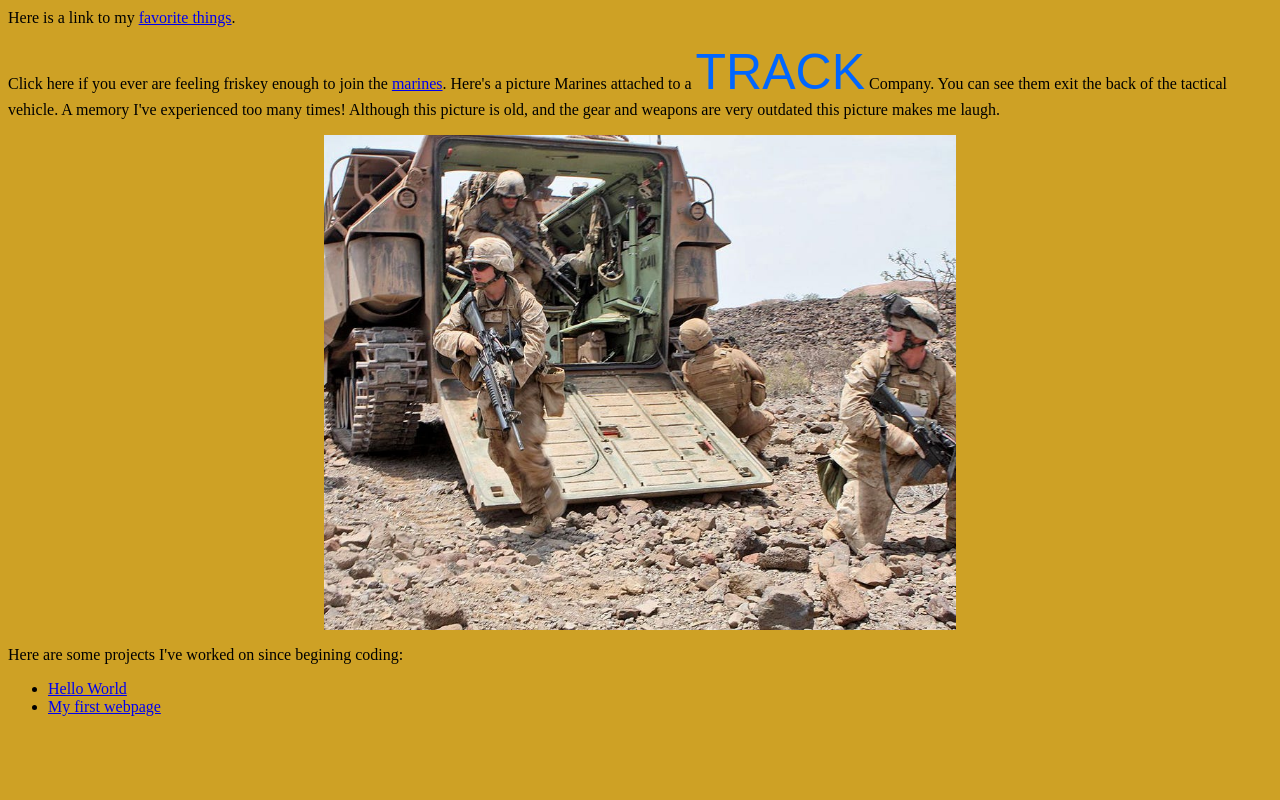
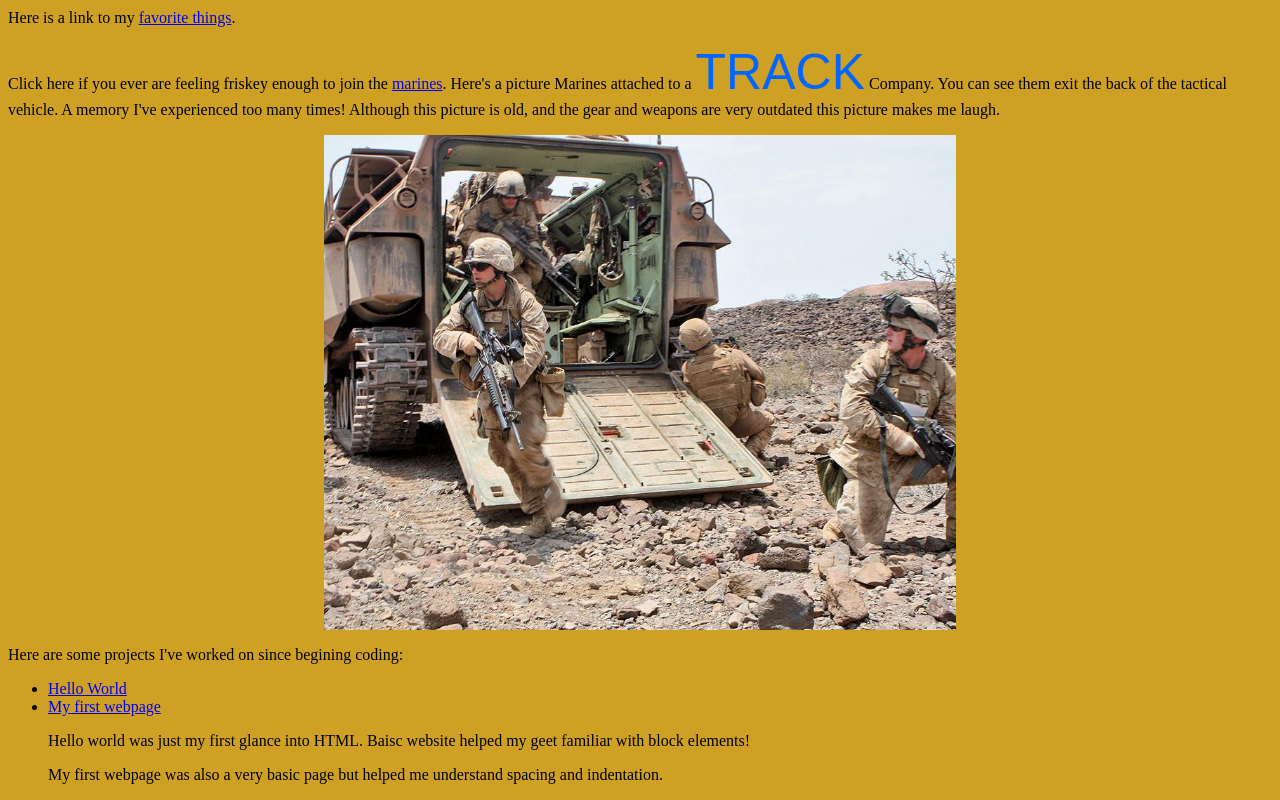
Before and after one commit to stormyweather0311/Portfolio2, a plain HTML site: page index.html in a window 1280 px wide. Shown: the part 1269-2069 px from the top of the page. Before the commit the page ends 2001 px from the top, so only its background shows below. Drawn offline with Linux system fonts and the light colour scheme.

Commit message:
Add more to index file.

```diff
--- a/index.html
+++ b/index.html
@@ -34,6 +34,8 @@
   <ul>
     <li><a href="https://github.com/stormyweather0311/Hello-world">Hello World</a></li>
     <li><a href="https://github.com/stormyweather0311/my-first-webpage.git">My first webpage</a></li>
+    <p>Hello world was just my first glance into HTML. Baisc website helped my geet familiar with block elements!</p>
+    <p>My first webpage was also a very basic page but helped me understand spacing and indentation.</p>
   </ul>
 </body>
 </html>
```
